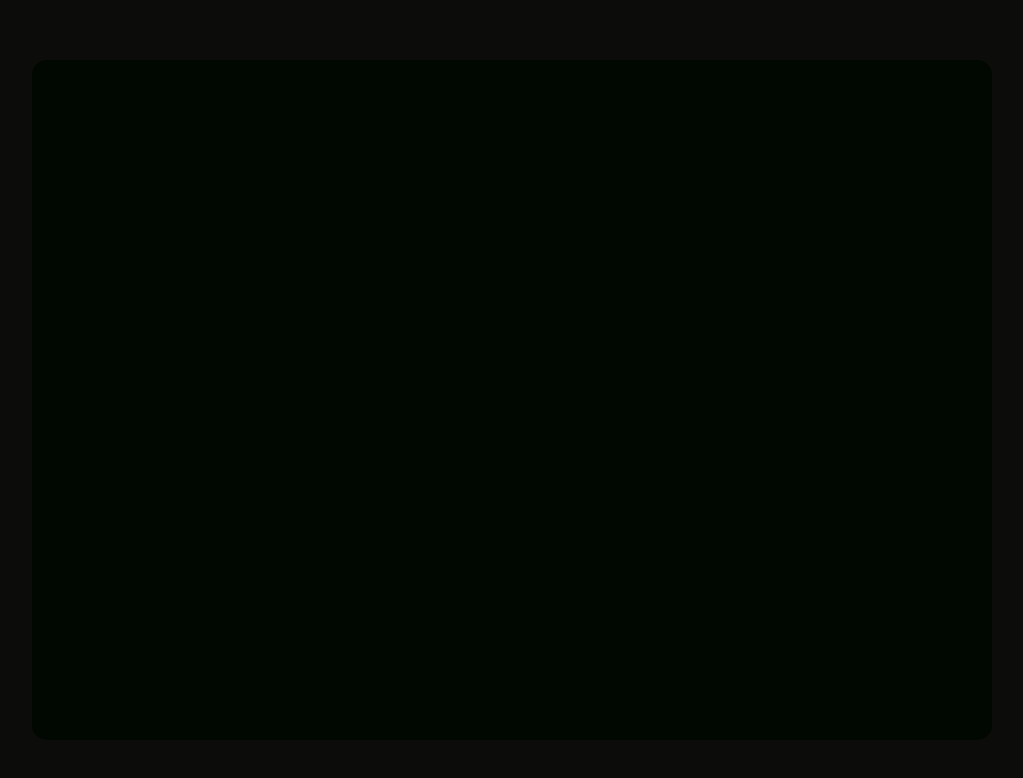
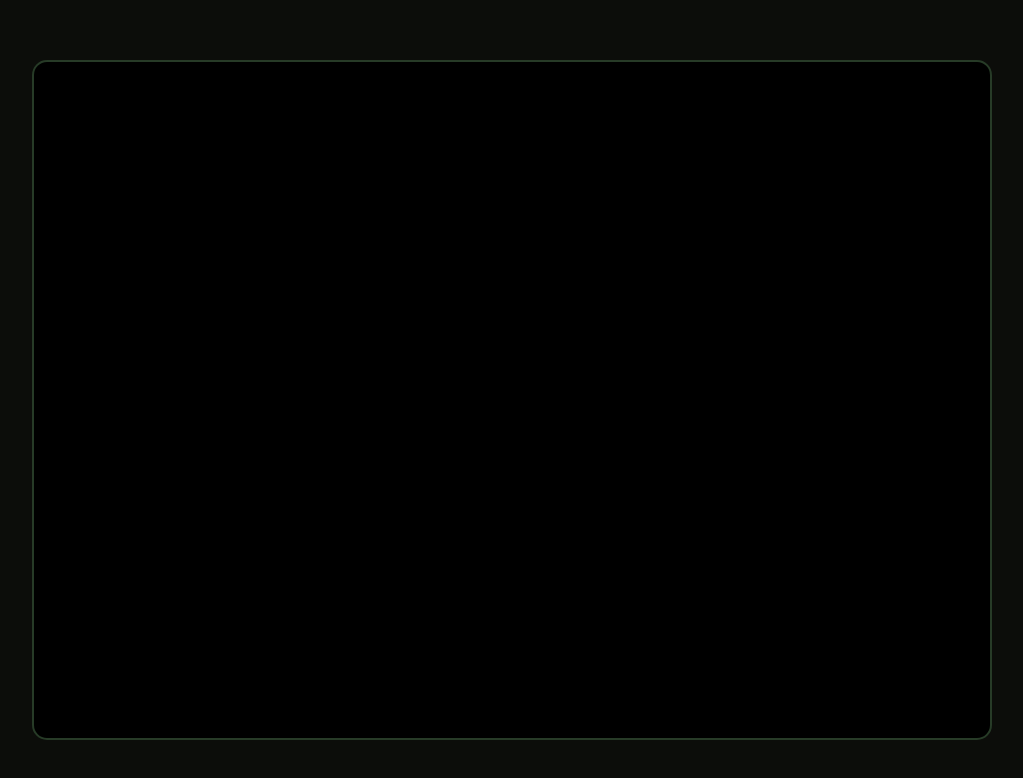
Before and after one commit to Kupinaaa/Streaks, a React (Vite) app in the folder frontend/: page / in a window 1280 px wide. Shown: the top 778 px of the page, without its empty margins (128-1151 px from the left). Built offline with nearby package versions, Linux system fonts and the light colour scheme.

Commit message:
Add a green border around the container boundary

```diff
--- a/frontend/src/index.css
+++ b/frontend/src/index.css
@@ -24,9 +24,10 @@ html, body, #root {
     align-items: center;
     flex-direction: column;
 
-    background-color: rgb(1, 7, 1);
+    background-color: rgb(0, 0, 0);
     border-radius: 15px;
     padding: 25px;
+    border: 2px solid #273b27;
 }
 
 .streak-wrapper {
```
